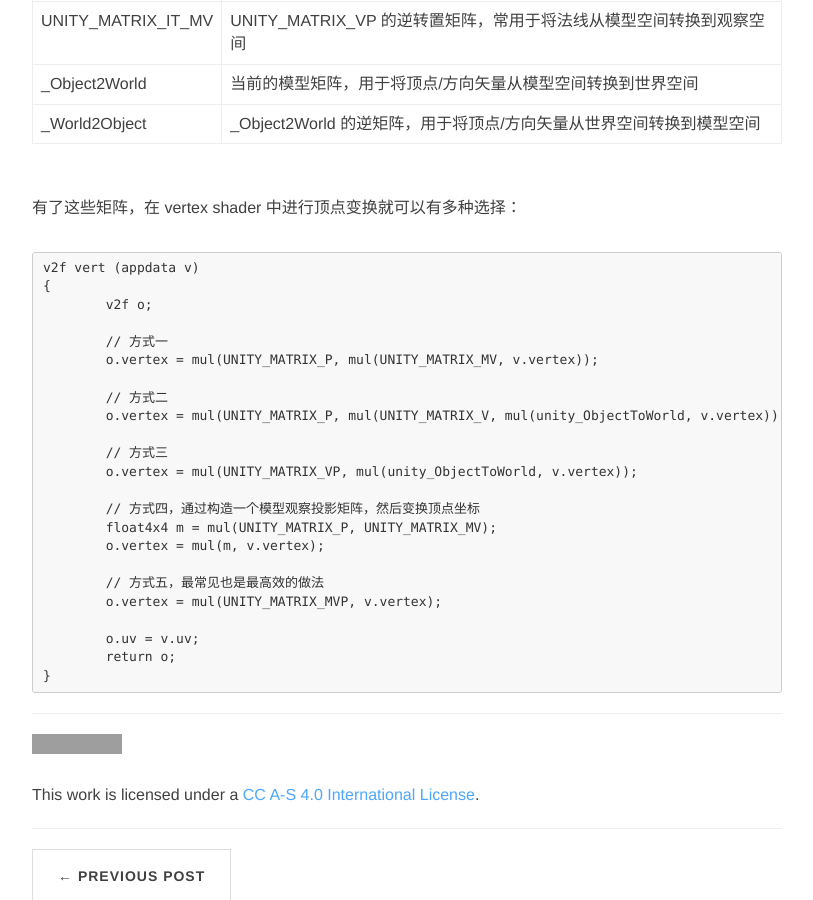
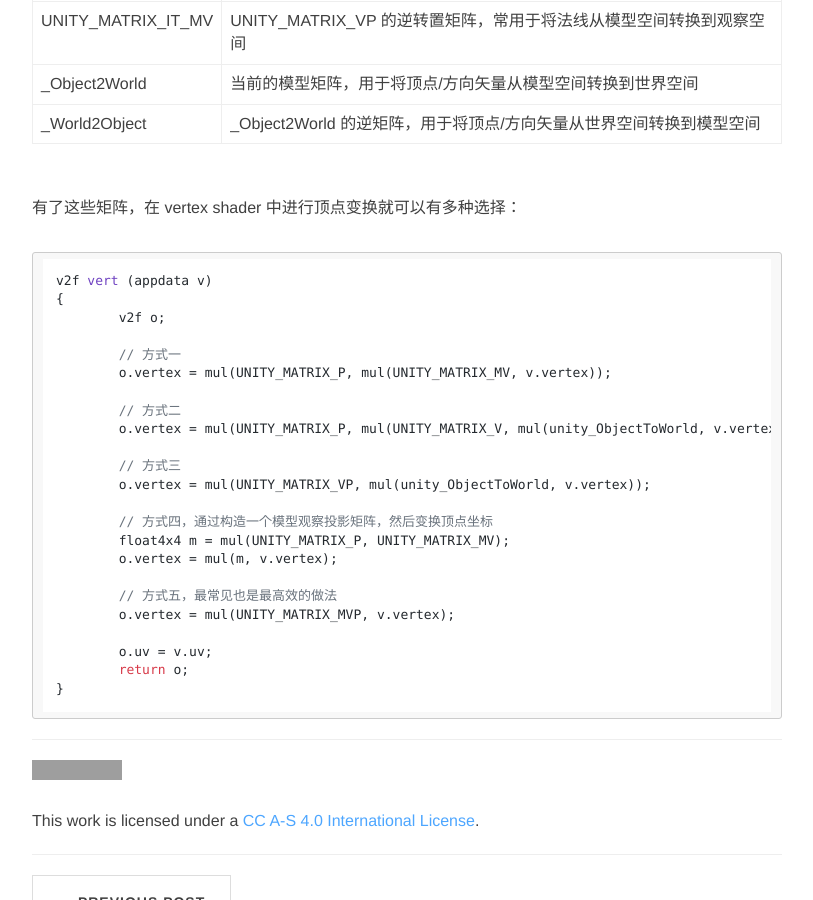
Before and after one commit to QXSoftware/qxsoftware.github.io, a Jekyll site: the page built from _posts/2016-10-27-Unity Shader Buildin Variables.md, in a window 1280 px wide and 900 px high, scrolled down 732 px. Shown: the whole window, without its empty margins (233-1046 px from the left). Built offline with Jekyll 4.4.1, drawn with Linux system fonts in a browser that asks for light colours; nearby versions of some CDN libraries; comment, search, counter and statistics services are not loaded; grey boxes are pictures that could not be loaded.

Commit message:
use c syntax

```diff
--- a/_posts/2016-10-27-Unity Shader Buildin Variables.md
+++ b/_posts/2016-10-27-Unity Shader Buildin Variables.md
@@ -17,7 +17,7 @@
 
 有了这些矩阵，在 vertex shader 中进行顶点变换就可以有多种选择：
 
-{% highlight shader %}
+{% highlight C %}
 
 v2f vert (appdata v)
 {
```
